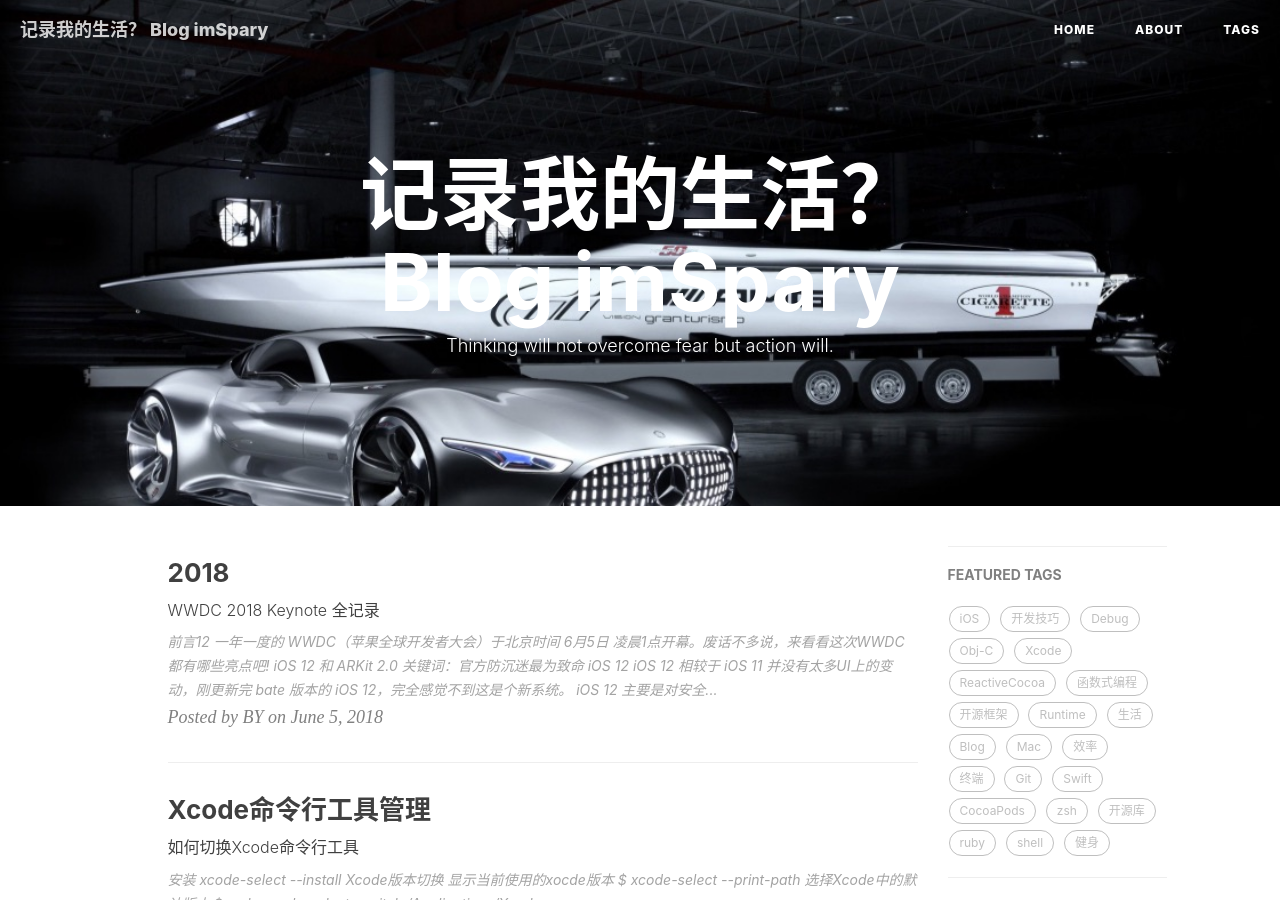
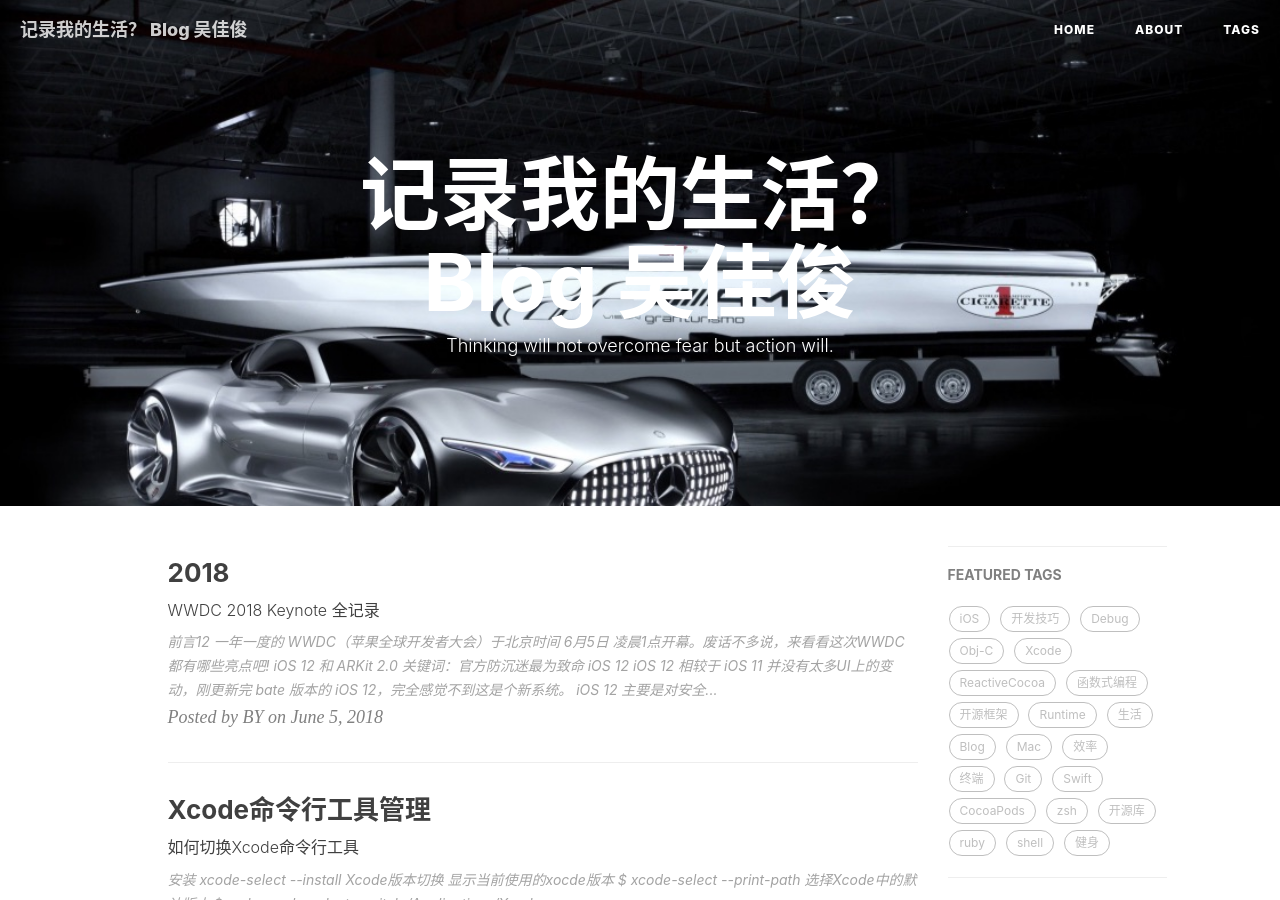
Before and after one commit to 398907877/398907877.github.io, a Jekyll site: the page built from index.html, in a window 1280 px wide and 900 px high. Built offline with Jekyll 4.4.1, drawn with Linux system fonts in a browser that asks for light colours; nearby versions of some CDN libraries; the list of posts is cut into pages by our own code; comment, search, counter and statistics services are not loaded; some of the changed text lies outside the part shown.

Commit message:
modify！

```diff
--- a/_config.yml
+++ b/_config.yml
@@ -1,6 +1,6 @@
 # Site settings
-title: 记录我的生活？ Blog imSpary
-SEOTitle: 吴佳俊的博客 | BY wujiajun
+title: 记录我的生活？ Blog 吴佳俊
+SEOTitle: 吴佳俊的博客 | @ wujiajun
 header-img: img/post-bg-desk.jpg
 email: 398907877@qq.com
 description: "一些关于我的."
```
